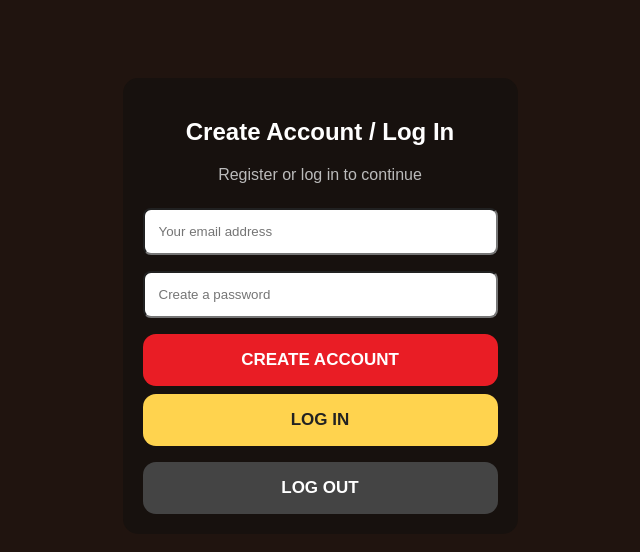
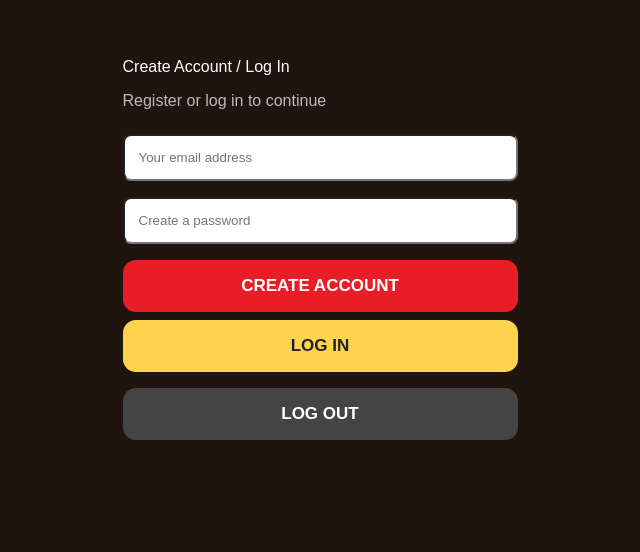
Before and after one commit to officialradical/spin-da-bottle-predictor, a plain HTML site: page index.html in a window 1280 px wide. Shown: the part 742-1294 px from the top of the page, without its empty margins (320-960 px from the left). After the commit the page ends 1182 px from the top, so only its background shows below. Drawn offline with Linux system fonts and the light colour scheme.

Commit message:
Refactor account section layout in index.html
Updated the styling and structure of the account section.

```diff
--- a/index.html
+++ b/index.html
@@ -278,7 +278,7 @@ async function payForVouchers(number){
 update();
 </script>
 
-<section style="max-width:395px;margin:20px auto;padding:20px;background:#17110e;border-radius:15px;text-align:center">
+<section style="max-width:395px;margin:0 auto;
   <h2>Create Account / Log In</h2>
   <p style="color:#bbb">Register or log in to continue</p>
   <input id="accountEmail" type="email" placeholder="Your email address" style="width:100%;padding:14px;margin:8px 0;border-radius:8px">
```
